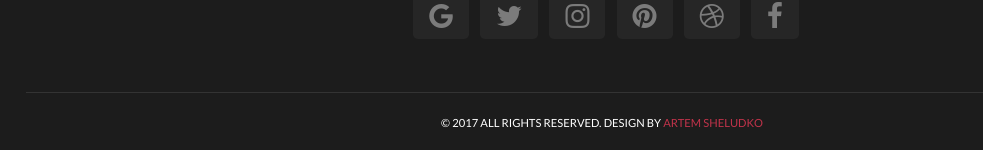
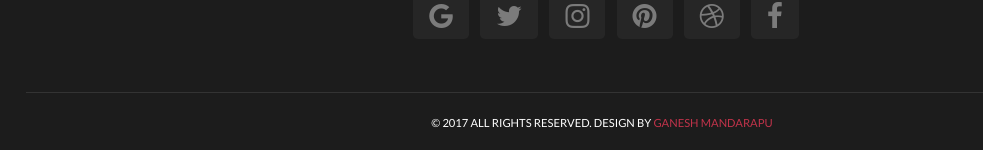
Before and after one commit to ganeshmandarapu/Projects, a Jekyll site: the page built from index.html, in a window 1280 px wide. Shown: the part 2199-2349 px from the top of the page, without its empty margins (38-1021 px from the left). Built offline with Jekyll 4.4.1, drawn with Linux system fonts in a browser that asks for light colours; the list of posts is cut into pages by our own code.

Commit message:
Update footer.html

```diff
--- a/_includes/footer.html
+++ b/_includes/footer.html
@@ -3,7 +3,7 @@
   <div class="wrapper">
     {% include social_footer.html %}
     <div class="copyright">
-      <p>&copy; {{site.time | date: '%Y'}} All rights reserved. Design by <a href="https://artemsheludko.github.io" target="_blank">Artem Sheludko</a></p>
+      <p>&copy; {{site.time | date: '%Y'}} All rights reserved. Design by <a href="https://ganeshmandarapu.github.io/Projects/" target="_blank">Ganesh Mandarapu</a></p>
     </div>
   </div>
 </footer> <!-- End Section Footer -->
```
